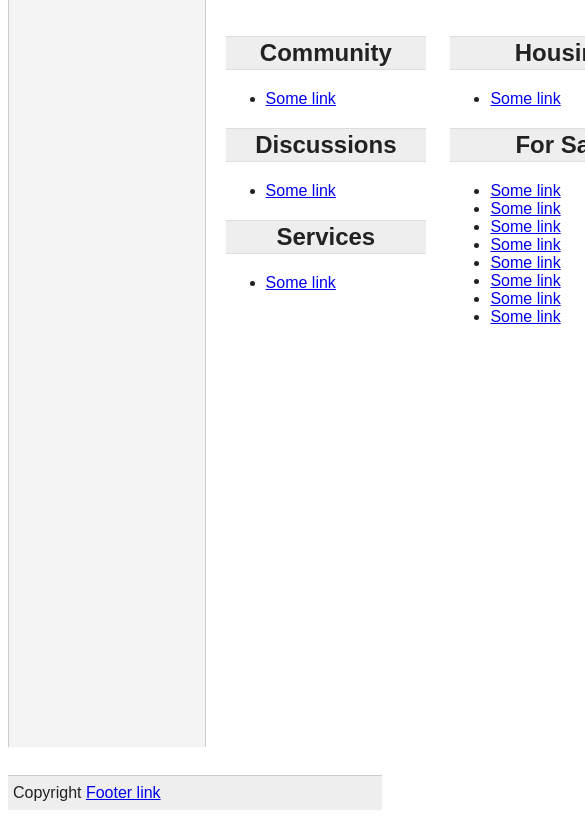
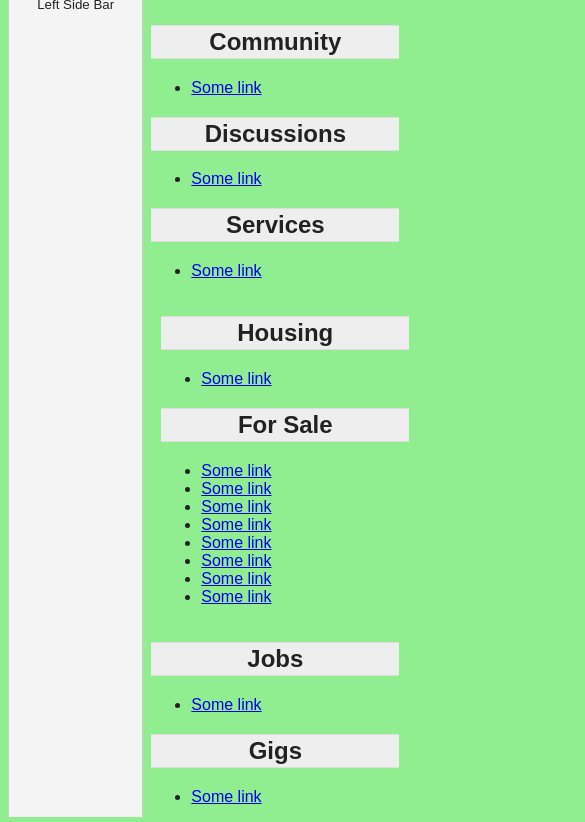
Before and after one commit to danman01/AS220_html_css, a plain HTML site: page index.html in a window 390 px wide. Shown: the part 81-903 px from the top of the page, 585 px wide, since content can reach past the window. Drawn offline with Linux system fonts and the light colour scheme.

Commit message:
Adding basic media query for screen sizes smaller than 450px

```diff
--- a/style.css
+++ b/style.css
@@ -109,28 +109,10 @@ section.page-container {
   bottom: 0;
 }
 
-section.community {
-
-}
-
-section.housing {
-
-}
-
-section.jobs {
-
-}
-section.services {
-}
-
 section.col-1 {
   float: left;
   padding: 0;
   width: 33%;
-}
-
-section.for-sale {
-
 }
 
 section.col-2 {
@@ -139,17 +121,12 @@ section.col-2 {
   width: 37%;
 }
 
-section.discussions {
-}
-
-section.gigs {
-}
-
 section.col-3 {
   float: left;
   padding: 0;
   width: 22%;
 }
+
 section h2 {
   text-align: center;
   font-weight: bold;
@@ -176,3 +153,15 @@ a:hover {
 a:visited {
 
 }
+
+@media screen and (max-width: 450px) {
+  body {
+    background-color: lightgreen;
+  }
+  section.page-container {
+    width: 400px;
+  }
+  section.col-1, section.col-2, section.col-3 {
+    width: 100%;
+  }
+}
```
